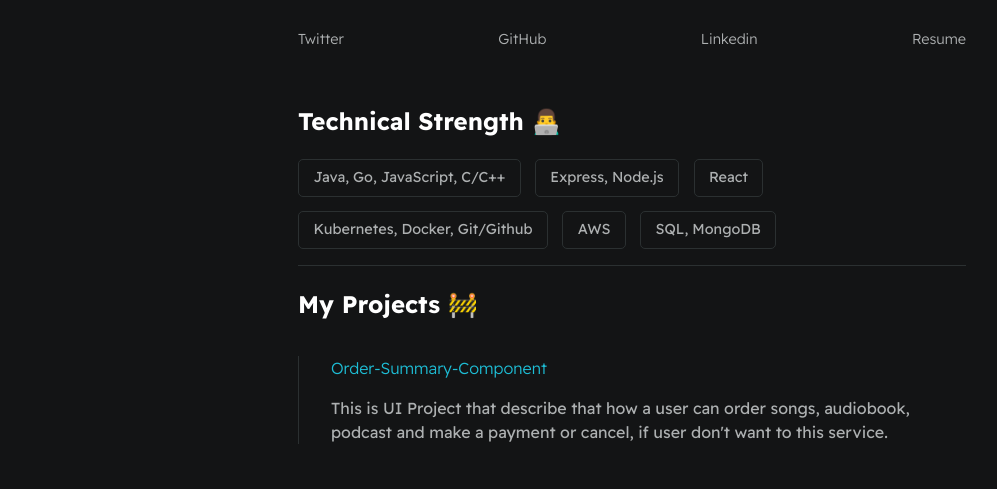
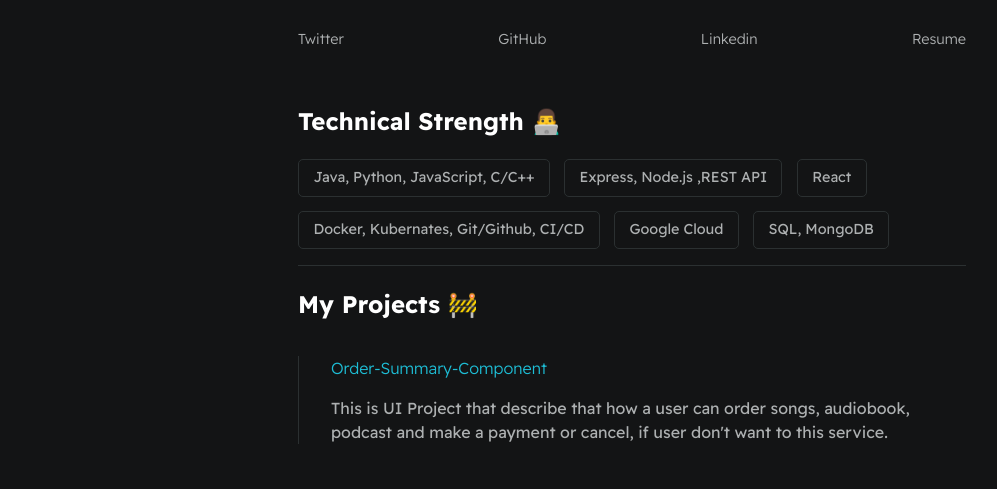
Before and after one commit to shivam-sharma7/Portfolio, a plain HTML site: page index.html in a window 1280 px wide. Shown: the part 311-800 px from the top of the page, without its empty margins (8-1005 px from the left). Drawn offline with Linux system fonts and the light colour scheme.

Commit message:
Update index.html

```diff
--- a/index.html
+++ b/index.html
@@ -46,11 +46,11 @@
                 <h2>Technical Strength 👨‍💻</h2>
 
                 <div id="wrapper--techstack__items">
-                    <div class="card--techstack"><span>Java, Go, JavaScript, C/C++</span></div>
-                    <div class="card--techstack"><span> Express, Node.js</span></div>
+                    <div class="card--techstack"><span>Java, Python, JavaScript, C/C++</span></div>
+                    <div class="card--techstack"><span> Express, Node.js ,REST API</span></div>
                     <div class="card--techstack"><span>React</span></div>
-                    <div class="card--techstack"><span>Kubernetes, Docker, Git/Github</span></div>
-                    <div class="card--techstack"><span>AWS</span></div>
+                    <div class="card--techstack"><span>Docker, Kubernates, Git/Github, CI/CD</span></div>
+                    <div class="card--techstack"><span>Google Cloud</span></div>
                     <div class="card--techstack"><span>SQL, MongoDB</span></div>
                 </div>
             </section>
```
